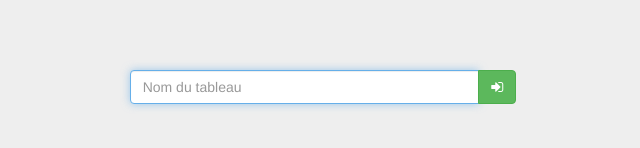
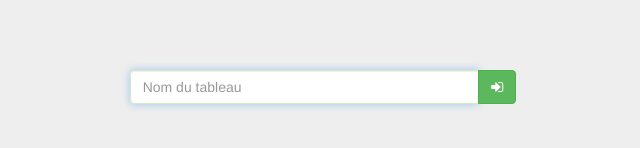
Before and after one commit to MrJulien/Post-It, a plain HTML site: page index.html in a window 1280 px wide. Shown: the part 186-334 px from the top of the page, without its empty margins (317-957 px from the left). Drawn offline with Linux system fonts and the light colour scheme.

Commit message:
Change color focus

```diff
--- a/css/style.css
+++ b/css/style.css
@@ -53,6 +53,7 @@ body {
 }
 
 #rowBoard {
+    height: 100%;
 	padding-top: 10px;
     padding-left: 20px;
     background-color: #eee;
@@ -67,6 +68,6 @@ textarea {
     margin: 0;
 }
 
-#rowBoard {
-    height: 100%;
+.form-control:focus {
+    border-color: #d6e9c6;
 }
```
